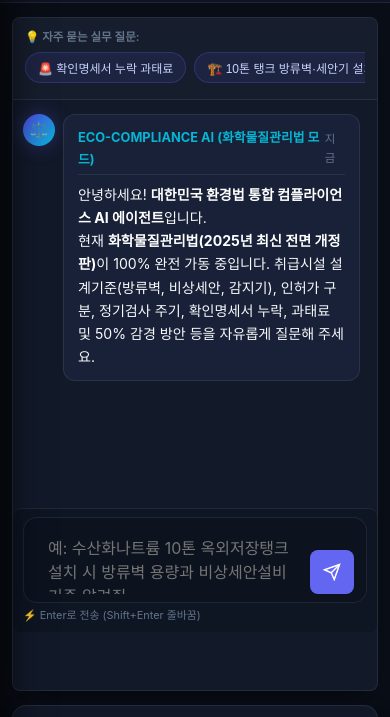
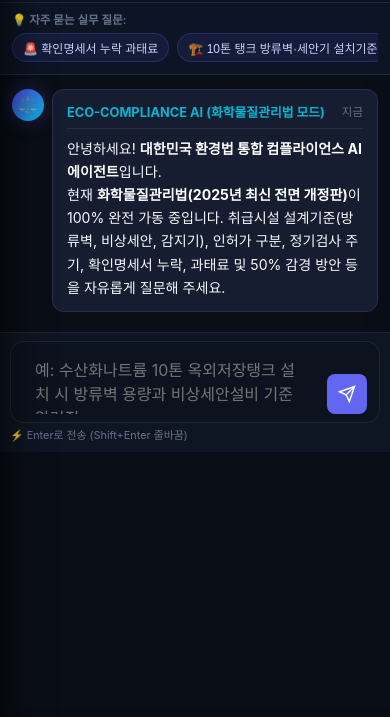
Before and after one commit to dlcksrb34-ck/env-compliance-agent, a website: page public/index.html in a window 390 px wide. Shown: the part 53-770 px from the top of the page. Drawn offline with Linux system fonts and the light colour scheme; no server answers.

Commit message:
feat: implement native app-like fixed chat viewport with fluid touch scroll on mobile

```diff
--- a/public/app.js
+++ b/public/app.js
@@ -631,6 +631,9 @@ document.addEventListener('DOMContentLoaded', () => {
     row.appendChild(bubble);
     messagesContainer.appendChild(row);
     messagesContainer.scrollTop = messagesContainer.scrollHeight;
+    setTimeout(() => {
+      messagesContainer.scrollTop = messagesContainer.scrollHeight;
+    }, 60);
   }
 
   // Update Side Context Panel
--- a/public/index.html
+++ b/public/index.html
@@ -68,16 +68,68 @@
         max-width: 100vw !important;
         height: auto !important;
         min-height: 100vh !important;
-        padding-bottom: calc(72px + env(safe-area-inset-bottom, 12px)) !important;
+        padding-bottom: 0 !important;
         overflow-y: visible !important;
       }
       .tab-panel {
-        padding: 14px 12px !important;
+        padding: 14px 12px calc(72px + env(safe-area-inset-bottom, 12px)) 12px !important;
+        overflow-y: auto !important;
+        -webkit-overflow-scrolling: touch !important;
       }
-      .chat-layout {
-        grid-template-columns: 1fr !important;
-        gap: 14px !important;
-        height: auto !important;
+      #tab-chat.tab-panel {
+        padding: 0 !important;
+        height: calc(100dvh - 56px - calc(58px + env(safe-area-inset-bottom, 8px))) !important;
+        max-height: calc(100dvh - 56px - calc(58px + env(safe-area-inset-bottom, 8px))) !important;
+        display: none;
+        overflow: hidden !important;
+        flex-direction: column !important;
+      }
+      #tab-chat.tab-panel.active {
+        display: flex !important;
+      }
+      #tab-chat .chat-layout {
+        display: flex !important;
+        flex-direction: column !important;
+        height: 100% !important;
+        max-height: 100% !important;
+        overflow: hidden !important;
+        gap: 0 !important;
+      }
+      #tab-chat .chat-container {
+        display: flex !important;
+        flex-direction: column !important;
+        height: 100% !important;
+        max-height: 100% !important;
+        border: none !important;
+        background: transparent !important;
+        overflow: hidden !important;
+      }
+      #tab-chat .quick-chips-wrapper {
+        flex-shrink: 0 !important;
+        padding: 8px 12px !important;
+      }
+      #tab-chat .messages-container {
+        flex: 1 1 auto !important;
+        overflow-y: auto !important;
+        -webkit-overflow-scrolling: touch !important;
+        overscroll-behavior-y: contain !important;
+        padding: 14px 12px 20px 12px !important;
+        display: flex !important;
+        flex-direction: column !important;
+        gap: 12px !important;
+        min-height: 0 !important;
+        height: 100% !important;
+      }
+      #tab-chat .chat-input-form {
+        flex-shrink: 0 !important;
+        position: relative !important;
+        bottom: 0 !important;
+        padding: 8px 10px !important;
+        border-radius: 0 !important;
+        margin: 0 !important;
+      }
+      #tab-chat .side-context-panel {
+        display: none !important;
       }
       .calculator-grid {
         grid-template-columns: 1fr !important;
--- a/public/style.css
+++ b/public/style.css
@@ -2610,44 +2610,72 @@ body.light-theme .logs-table td {
     display: none;
   }
 
-  /* 3. Main Content & Panels */
+  /* 3. Main Content & Tab Panels Architecture on Mobile */
   .main-content {
     height: auto;
     min-height: 100vh;
-    padding-bottom: calc(72px + env(safe-area-inset-bottom, 12px));
+    padding-bottom: 0;
     overflow-y: visible;
   }
 
   .tab-panel {
-    padding: 14px 12px;
-  }
-
-  /* 4. Chat & Quick Chips Mobile Styling */
-  .chat-layout {
-    grid-template-columns: 1fr;
-    gap: 14px;
-    height: auto;
-  }
-
-  .chat-container {
-    min-height: calc(100dvh - 170px);
-    border-radius: var(--radius-sm);
-  }
-
-  .quick-chips-wrapper {
-    padding: 10px 12px;
+    padding: 14px 12px calc(72px + env(safe-area-inset-bottom, 12px)) 12px;
+    overflow-y: auto;
+    -webkit-overflow-scrolling: touch;
+  }
+
+  /* 4. Native App-Style Mobile Chat Viewport with Touch Scroll */
+  #tab-chat.tab-panel {
+    padding: 0 !important;
+    height: calc(100dvh - 56px - calc(58px + env(safe-area-inset-bottom, 8px))) !important;
+    max-height: calc(100dvh - 56px - calc(58px + env(safe-area-inset-bottom, 8px))) !important;
+    display: none;
+    overflow: hidden !important;
+    flex-direction: column !important;
+  }
+
+  #tab-chat.tab-panel.active {
+    display: flex !important;
+  }
+
+  #tab-chat .chat-layout {
+    display: flex !important;
+    flex-direction: column !important;
+    height: 100% !important;
+    max-height: 100% !important;
+    overflow: hidden !important;
+    gap: 0 !important;
+  }
+
+  #tab-chat .chat-container {
+    display: flex !important;
+    flex-direction: column !important;
+    height: 100% !important;
+    max-height: 100% !important;
+    border-radius: 0 !important;
+    border: none !important;
+    background: transparent !important;
+    overflow: hidden !important;
+  }
+
+  #tab-chat .quick-chips-wrapper {
+    flex-shrink: 0 !important;
+    padding: 8px 12px !important;
+    background: rgba(15, 23, 42, 0.75) !important;
+    border-bottom: 1px solid var(--border-color) !important;
+    z-index: 10 !important;
   }
 
   .chips-label {
     font-size: 0.72rem;
-    margin-bottom: 6px;
+    margin-bottom: 4px;
   }
 
   .chips-list {
     overflow-x: auto;
     white-space: nowrap;
     -webkit-overflow-scrolling: touch;
-    padding-bottom: 6px;
+    padding-bottom: 4px;
     scrollbar-width: none;
     -ms-overflow-style: none;
   }
@@ -2658,19 +2686,27 @@ body.light-theme .logs-table td {
 
   .chip {
     font-size: 0.75rem;
-    padding: 6px 12px;
+    padding: 5px 10px;
     display: inline-block;
     touch-action: manipulation;
   }
 
-  .messages-container {
-    padding: 14px 10px;
-    gap: 14px;
-    min-height: 300px;
+  /* Chat Messages Container: Smooth Native Touch Scrolling */
+  #tab-chat .messages-container {
+    flex: 1 1 auto !important;
+    overflow-y: auto !important;
+    -webkit-overflow-scrolling: touch !important;
+    overscroll-behavior-y: contain !important;
+    padding: 14px 12px 20px 12px !important;
+    display: flex !important;
+    flex-direction: column !important;
+    gap: 12px !important;
+    min-height: 0 !important;
+    height: 100% !important;
   }
 
   .message-row {
-    max-width: 98%;
+    max-width: 100% !important;
     gap: 8px;
   }
 
@@ -2699,21 +2735,22 @@ body.light-theme .logs-table td {
     font-size: 0.8rem;
   }
 
-  /* Chat Input Box on Mobile (Sticky above Bottom Nav) */
-  .chat-input-form {
-    padding: 8px 10px;
-    position: sticky;
-    bottom: calc(58px + env(safe-area-inset-bottom, 0px));
-    background: rgba(15, 22, 36, 0.97);
+  /* Chat Input Box: Pinned at bottom of chat viewport */
+  #tab-chat .chat-input-form {
+    flex-shrink: 0 !important;
+    position: relative !important;
+    bottom: 0 !important;
+    padding: 8px 10px !important;
+    background: rgba(15, 22, 36, 0.98) !important;
     backdrop-filter: blur(16px);
     -webkit-backdrop-filter: blur(16px);
-    border-top: 1px solid var(--border-color);
-    z-index: 85;
-    border-radius: var(--radius-sm);
-    margin: 4px 0 0 0;
-  }
-
-  body.light-theme .chat-input-form {
+    border-top: 1px solid var(--border-color) !important;
+    border-radius: 0 !important;
+    margin: 0 !important;
+    z-index: 20 !important;
+  }
+
+  body.light-theme #tab-chat .chat-input-form {
     background: rgba(255, 255, 255, 0.98);
     border-top: 1px solid #e2e8f0;
   }
@@ -2725,16 +2762,16 @@ body.light-theme .logs-table td {
   }
 
   #chat-input {
-    font-size: 16px !important; /* CRITICAL: Prevents auto-zoom on iOS */
-    padding: 10px 12px;
-    min-height: 44px;
-    max-height: 100px;
+    font-size: 16px !important; /* Prevents auto-zoom on iOS */
+    padding: 8px 12px;
+    min-height: 40px;
+    max-height: 90px;
   }
 
   .btn-send {
-    width: 44px;
-    height: 44px;
-    min-width: 44px;
+    width: 40px;
+    height: 40px;
+    min-width: 40px;
     border-radius: var(--radius-sm);
     display: flex;
     align-items: center;
@@ -2750,7 +2787,11 @@ body.light-theme .logs-table td {
   }
 
   .legal-disclaimer {
-    display: none; /* Hide lengthy disclaimer in mobile input helper */
+    display: none;
+  }
+
+  #tab-chat .side-context-panel {
+    display: none !important;
   }
 
   /* 5. Mobile Bottom Navigation Bar */
```
